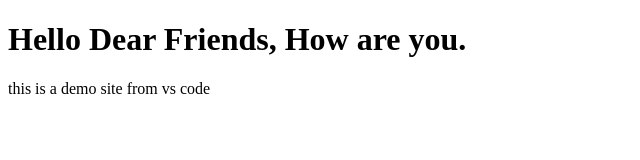
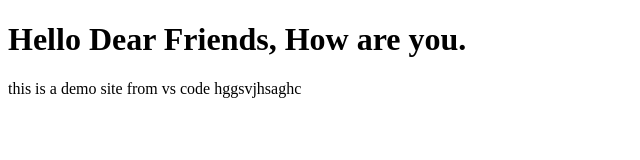
Before and after one commit to Shah-Shahid/hello-world, a plain HTML site: page index.html in a window 1280 px wide. Shown: the whole page, without its empty margins (0-640 px from the left). Drawn offline with Linux system fonts and the light colour scheme.

Commit message:
vsc 6th commit

```diff
--- a/index.html
+++ b/index.html
@@ -9,5 +9,6 @@
     <h1>Hello Dear Friends, How are you.</h1>
     this is a demo site
     from vs code
+    hggsvjhsaghc
 </body>
 </html>
```
